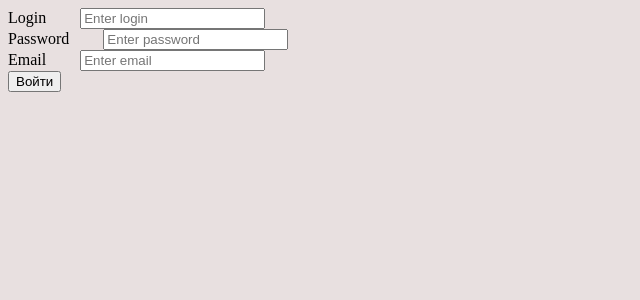
After one commit to CTpaHHuK88/f_project, a Flask app: page /signup in a window 1280 px wide. The commit adds this page. Shown: the top 300 px of the page, without its empty margins (0-640 px from the left). Run offline with Flask 3, Linux system fonts and the light colour scheme.

Commit message:
upd_29.08.2025

```diff
--- a/app.py
+++ b/app.py
@@ -1,9 +1,11 @@
 from flask import Flask
-from flask import render_template, session, request
+from flask import render_template, session, request, redirect, url_for
 import logging
-from models import UserBase
+from models import UserBase, AuthBase
 from sqlalchemy.orm import Session
 from session import engine
+from utils import hash_password
+from uuid import uuid4
 
 logging.basicConfig(
     level=logging.INFO,
@@ -22,12 +24,50 @@ try:
 
     @app.route('/login', methods=['GET', 'POST'])
     def signin():
+        if session:
+            return redirect('/panel')
         if request.method == 'POST':
             login = request.form.get('login')
             password = request.form.get('password')
-            return f"{login} \n {password}"
+            h_pasword = hash_password(password)
+            with Session(autoflush=False, bind=engine) as db:
+                query_login = db.query(AuthBase).filter(AuthBase.login==login).first()
+            if query_login and h_pasword == query_login.password:
+                session['access'] = 1
+                return redirect('/panel')
+            else:
+                return 'Логин или пароль введён неправильно!!!'
         return render_template('login.html')
 
+    @app.route('/logout')
+    def logout_panel():
+        session.pop('access', None)
+        return redirect(('/'))
+
+    @app.route('/panel')
+    def panel_admin():
+        if 'access' in session and session['access']==1:
+            return 'Панель администратора!'
+        else: return redirect('/login')
+
+    @app.route('/signup', methods=['GET', 'POST'])
+    def signup():
+        if request.method == 'POST':
+            login = request.form.get('login')
+            password = request.form.get('password')
+            email = request.form.get('email')
+
+            with Session(autoflush=False, bind=engine) as db:
+                values = AuthBase(
+                    login=login,
+                    password=hash_password(password),
+                    mail=email,
+                    status=1
+                    )
+                db.add(values)     # добавляем в бд
+                db.commit()     # сохраняем изменения
+                return redirect('/login')
+        return render_template('signup.html')
 
     @app.route('/about/<name>')
     def about(name):
@@ -46,4 +86,6 @@ except NameError as err:
     logging.error(err,exc_info=True)
 finally:
     #if __name__ == 'main':
+
+    app.secret_key = b"\xb0f\xe4+z,\xbd'\xd0\x89i\x92\xffF\xb9\x9d]\x1eP\x10\x986#\xfe"
     app.run(debug=True)
--- a/static/css/style.css
+++ b/static/css/style.css
@@ -32,3 +32,7 @@ main   {
 .sidebar {
     width: 20vi;
 }
+
+.login-form input  {
+    margin-left: 30px;
+}
--- /dev/null
+++ b/templates/signup.html
@@ -0,0 +1,35 @@
+<!DOCTYPE html>
+<html lang="en">
+<head>
+    <meta charset="UTF-8">
+    <meta name="viewport" content="width=device-width, initial-scale=1.0">
+    <link rel="stylesheet" href="{{ url_for('static', filename='css/style.css') }}">
+
+    <title>
+        {%block title%}
+
+        {%endblock%}
+    </title>
+</head>
+<body>
+<main>
+    <div class="login-form">
+        <form action="" method="post">
+        <div class="login">
+            <label for="login_input">Login</label>
+            <input name="login" type="text" id="login_input" placeholder="Enter login">
+        </div>
+        <div class="password">
+            <label for="password_input">Password</label>
+            <input name="password" type="password" id="password_input" placeholder="Enter password">
+        </div>
+        <div class="email">
+            <label for="email_input">Email</label>
+            <input name="email" type="email" id="email_input" placeholder="Enter email">
+        </div>
+        <button>Войти</button>
+        </form>
+    </div>
+</main>
+</body>
+</html>
```
Also changed, not shown: utils.py (added, +10 -0 lines), models.py (line endings or trailing spaces).
